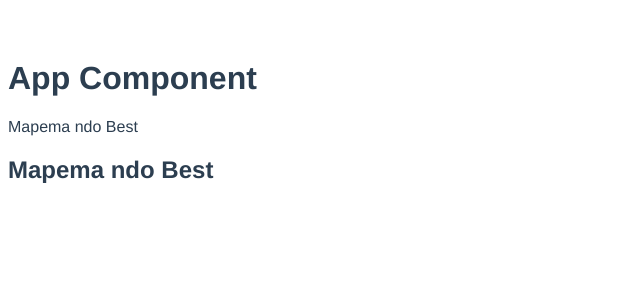
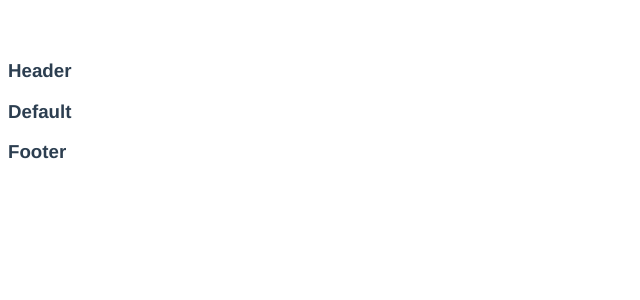
Before and after one commit to DerrickMbugua/vue-refresher, a Vue app: page / in a window 1280 px wide. Shown: the top 300 px of the page, without its empty margins (0-640 px from the left). Built offline with nearby package versions, Linux system fonts and the light colour scheme.

Commit message:
feat: named slots

```diff
--- a/src/App.vue
+++ b/src/App.vue
@@ -1,29 +1,37 @@
 <template>
-  <div>
+  <!-- <div>
     <h1>App Component</h1>
-  <Card>Mapema ndo Best</Card>
-  <Card><h2>Mapema ndo Best</h2></Card>
-  </div>
+    <Card></Card>
+    <Card>Mapema ndo Best</Card>
+    <Card><h2>Mapema ndo Best</h2></Card>
+  </div> -->
+  <Card>
+    <template v-slot:header>
+      <h3>Header</h3>
+       </template>
+       <template v-slot:default>
+      <h3>Default</h3>
+       </template>
+       <template v-slot:footer>
+      <h3>Footer</h3>
+       </template>
+  </Card>
 </template>
 
 <script>
-import Card from './components/Card.vue';
+import Card from "./components/Card.vue";
 export default {
   name: "App",
   components: {
-    Card
+    Card,
   },
   data() {
-    return {
-
-    };
+    return {};
   },
   provide() {
-    return{
-    }
+    return {};
   },
-  methods:{
-  }
+  methods: {},
 };
 </script>
 
--- a/src/components/Card.vue
+++ b/src/components/Card.vue
@@ -1,7 +1,14 @@
 <template>
   <div>
-    <slot></slot>
+    <slot name="header">Header Content</slot>
   </div>
+  <div>
+    <slot>Default Content</slot>
+  </div>
+  <div>
+    <slot name="footer">Footer Content</slot>
+  </div>
+
 </template>
 <script>
 export default {
```
